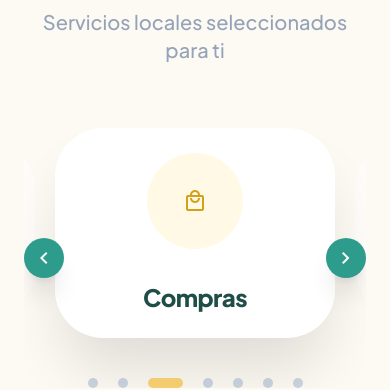
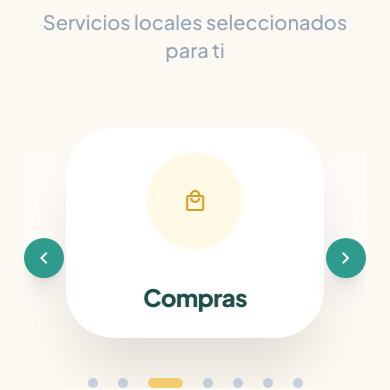
Before and after one commit to LorenaGarcia/local-guide, a Next.js app: page / in a window 390 px wide. Shown: the part 1140-1530 px from the top of the page. Built offline with nearby package versions, Linux system fonts and the light colour scheme.

Commit message:
Carousel adjustment on mobile

```diff
--- a/components/home/components/category-card/index.tsx
+++ b/components/home/components/category-card/index.tsx
@@ -11,7 +11,7 @@ interface CategoryCardProps {
 function CategoryCard({ icon, name, color, iconColor, isActive }: CategoryCardProps) {
   return (
     <div className={`
-      relative bg-white rounded-[3rem] transition-all duration-700 flex flex-col items-center justify-center w-full
+      relative bg-white rounded-[3rem] transition-all duration-700 flex flex-col items-center justify-center w-full min-w-[200px]
       ${isActive
         ? 'h-[210px] shadow-[0_40px_60px_-10px_rgba(0,0,0,0.12)] scale-100'
         : 'h-[200px] shadow-[0_10px_20px_-10px_rgba(0,0,0,0.03)] opacity-40 scale-90'}
--- a/components/home/components/category-section/index.tsx
+++ b/components/home/components/category-section/index.tsx
@@ -28,8 +28,8 @@ function CategorySection() {
         <div className="relative w-full overflow-hidden px-4 md:px-0">
           <Swiper
             modules={[Navigation, Pagination, EffectCoverflow]}
-            spaceBetween={20}
-            slidesPerView={'auto'}
+            spaceBetween={0}
+            slidesPerView={1.2}
             centeredSlides={true}
             initialSlide={2}
             loop={true}
@@ -50,30 +50,27 @@ function CategorySection() {
               rotate: 0,
               stretch: 0,
               depth: 100,
-              modifier: 1,
+              modifier: 2,
               slideShadows: false,
             }}
             breakpoints={{
               640: {
                 slidesPerView: 2,
-                spaceBetween: 30,
-                coverflowEffect: { modifier: 1.5 }
+                coverflowEffect: { modifier: 2.5 }
               },
               1024: {
                 slidesPerView: 3,
-                spaceBetween: 30,
-                coverflowEffect: { modifier: 2 }
+                coverflowEffect: { modifier: 2.5 }
               },
               1400: {
                 slidesPerView: 5,
-                spaceBetween: 40,
                 coverflowEffect: { modifier: 2.5 }
               },
             }}
             className="categories-swiper md:!px-24"
           >
             {CATEGORIES_BUSINESS.map((cat, index) => (
-              <SwiperSlide key={cat.name} className="!w-[280px] md:!w-auto">
+              <SwiperSlide key={cat.name}>
                 {({ isActive }) => (
                   <Link href={`/search?category=${encodeURIComponent(cat.name)}`} className="block">
                     <CategoryCard
```
